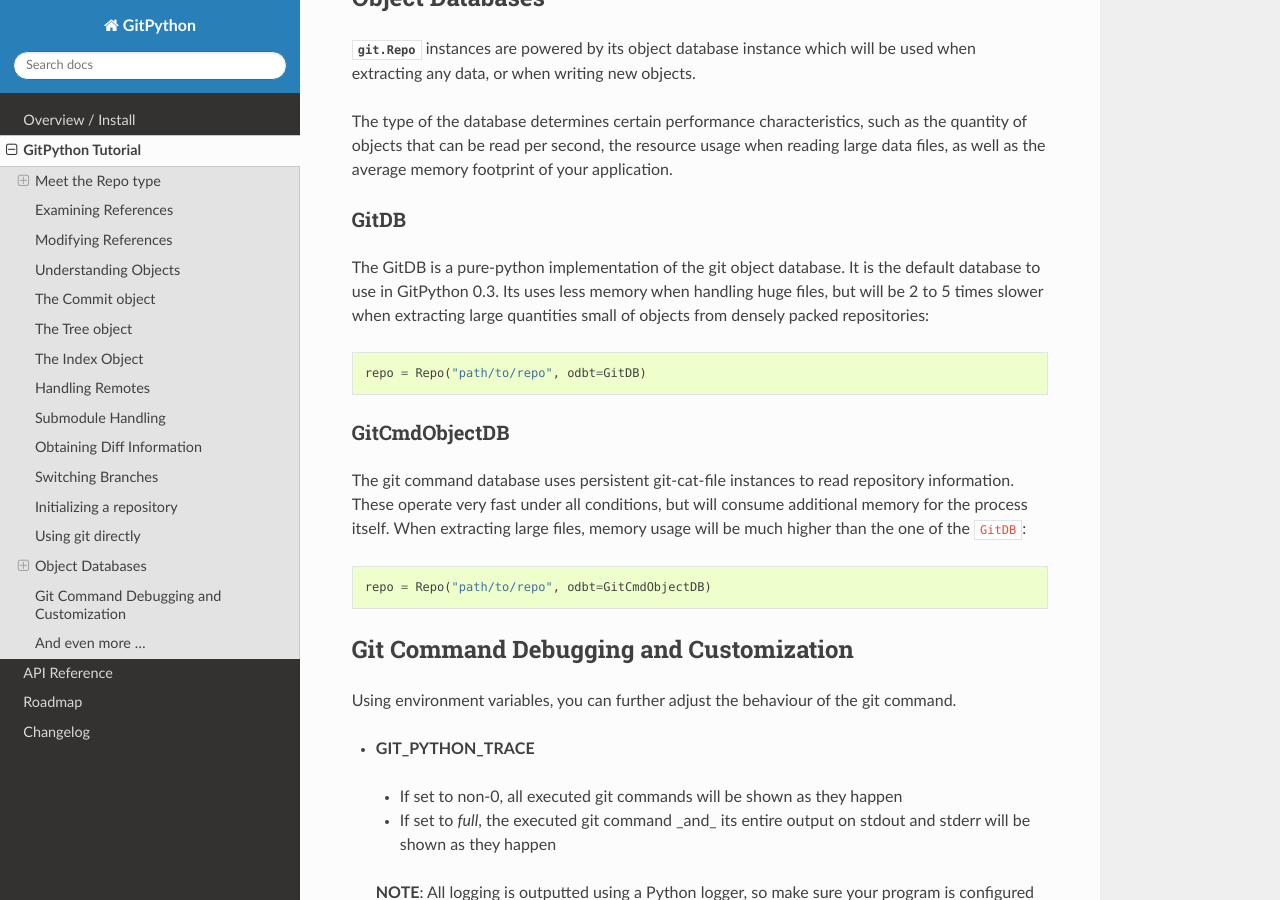
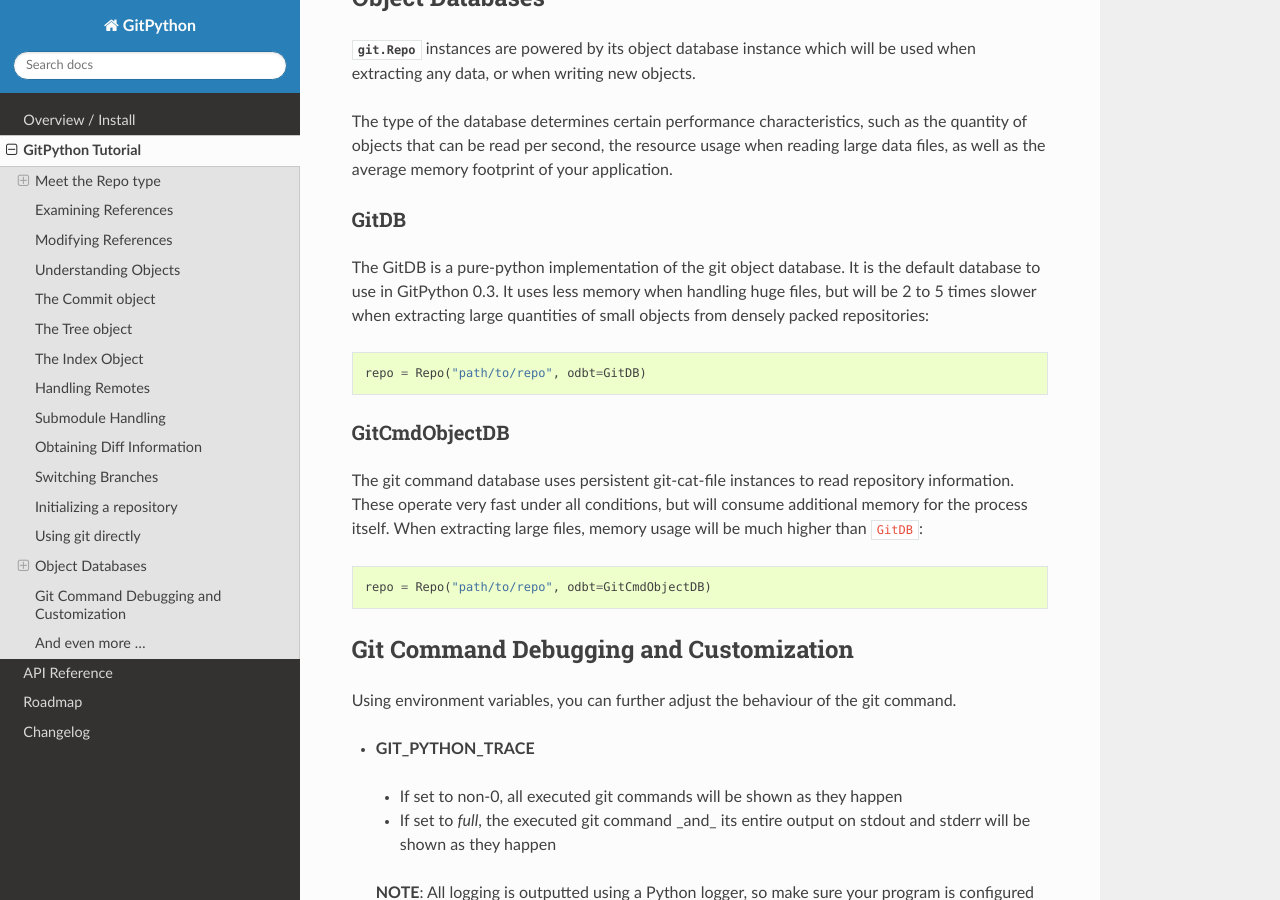
Before and after one commit to gitpython-developers/GitPython, a Sphinx documentation site: the page built from doc/source/tutorial.rst, in a window 1280 px wide and 900 px high, scrolled down 12587 px. Built offline with Sphinx 7.4.7 and the Read the Docs theme 2.0.0, drawn with Linux system fonts in a browser that asks for light colours; some of the changed text lies outside the part shown.

Commit message:
fix typos

```diff
--- a/doc/source/tutorial.rst
+++ b/doc/source/tutorial.rst
@@ -509,14 +509,14 @@
 
 GitDB
 =====
-The GitDB is a pure-python implementation of the git object database. It is the default database to use in GitPython 0.3. Its uses less memory when handling huge files, but will be 2 to 5 times slower when extracting large quantities small of objects from densely packed repositories::
+The GitDB is a pure-python implementation of the git object database. It is the default database to use in GitPython 0.3. It uses less memory when handling huge files, but will be 2 to 5 times slower when extracting large quantities of small objects from densely packed repositories::
 
     repo = Repo("path/to/repo", odbt=GitDB)
 
 
 GitCmdObjectDB
 ==============
-The git command database uses persistent git-cat-file instances to read repository information. These operate very fast under all conditions, but will consume additional memory for the process itself. When extracting large files, memory usage will be much higher than the one of the ``GitDB``::
+The git command database uses persistent git-cat-file instances to read repository information. These operate very fast under all conditions, but will consume additional memory for the process itself. When extracting large files, memory usage will be much higher than ``GitDB``::
 
     repo = Repo("path/to/repo", odbt=GitCmdObjectDB)
 
```
Also changed, not shown: other parts of doc/source/tutorial.rst (+3 -3 lines).
